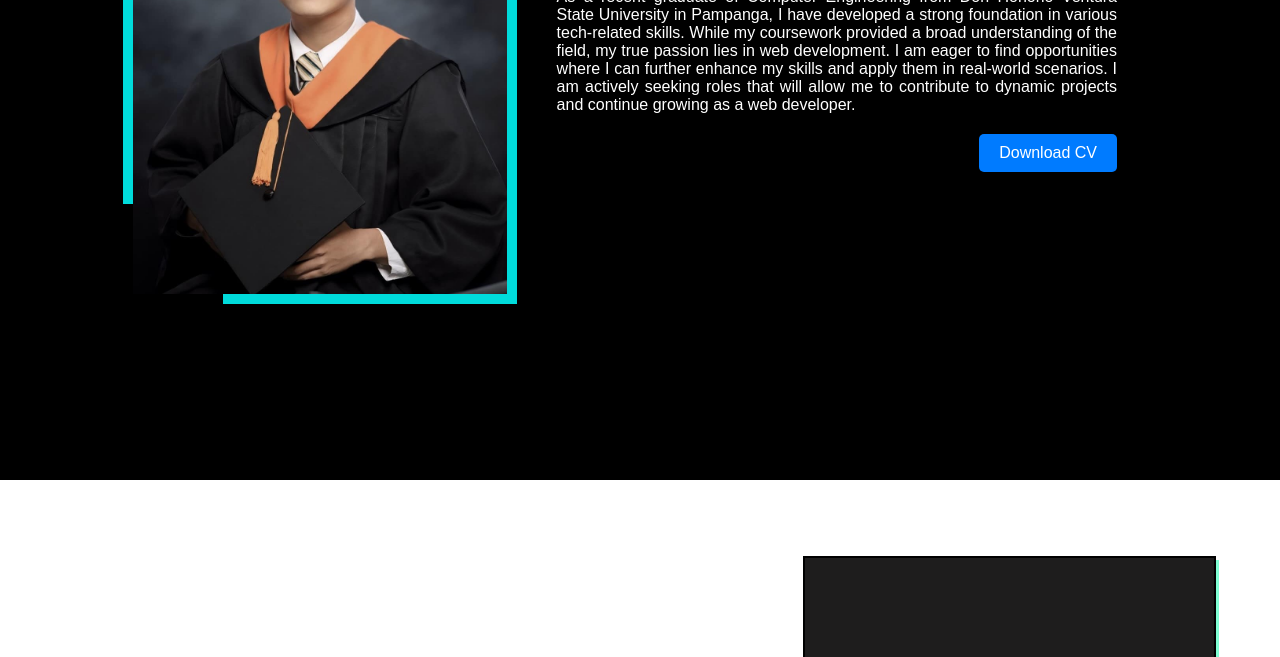
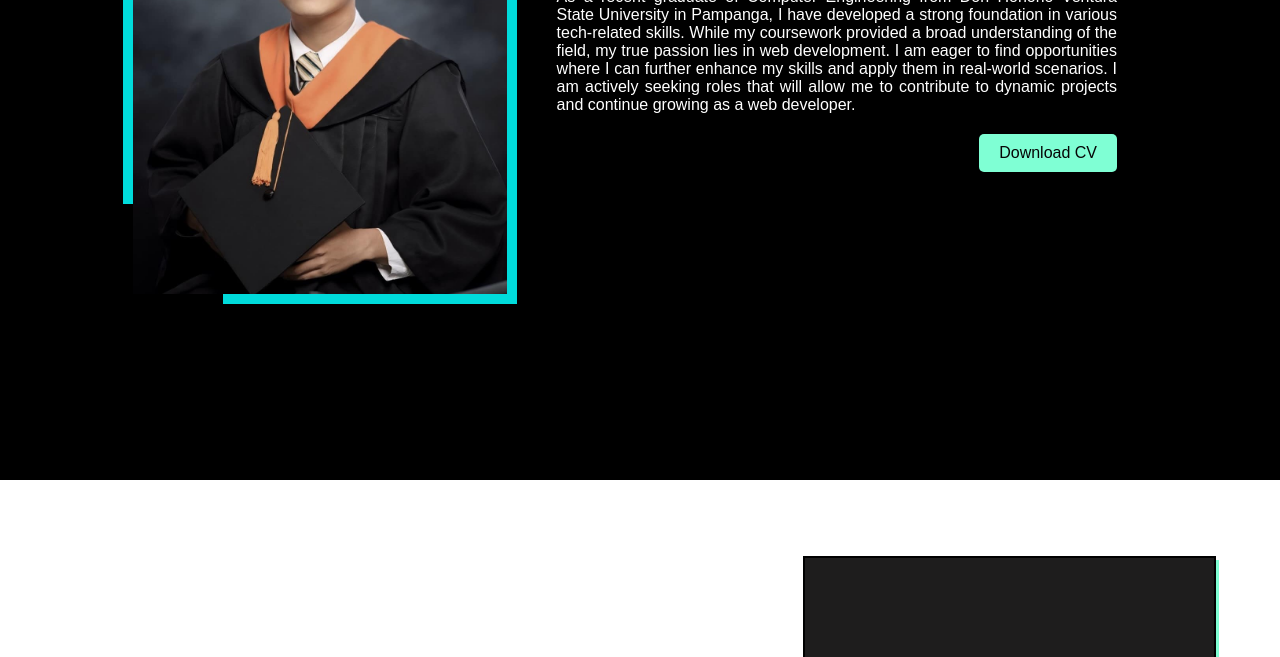
Before and after one commit to CPEJBTANA/Personal-Portfolio, a plain HTML site: page index.html in a window 1280 px wide. Shown: the part 1120-1777 px from the top of the page. Drawn offline with Linux system fonts and the light colour scheme; files whose address does not match are found by name.

Commit message:
change button color

```diff
--- a/Sass/_about.scss
+++ b/Sass/_about.scss
@@ -114,8 +114,8 @@
 .download-cv-button {
   padding: 10px 20px;
   font-size: 16px;
-  color: #fff;
-  background-color: #007bff;
+  color: #060606;
+  background-color: aquamarine;
   border: none;
   border-radius: 5px;
   cursor: pointer;
```
Also changed, not shown: Sass/styling.css, 1 other file.
